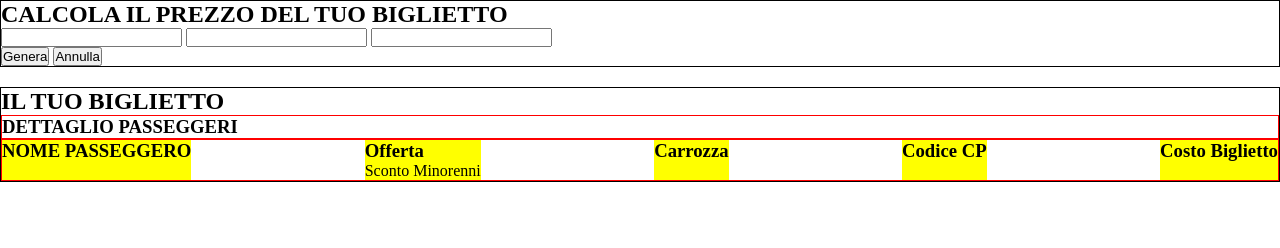
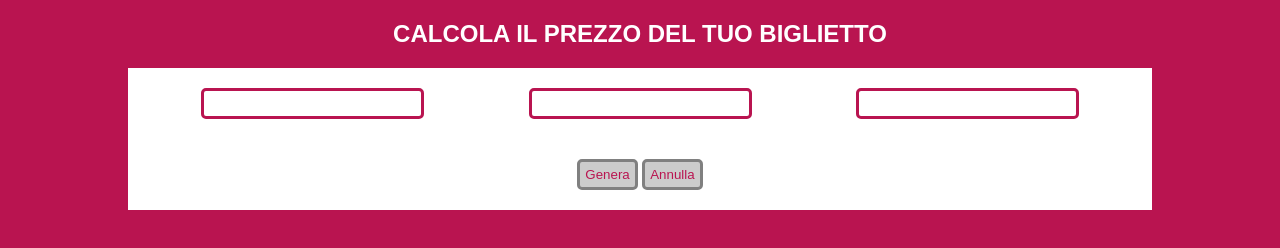
Before and after one commit to Brandon-Ladson/js-biglietto-treno-form, a plain HTML site: page index.html in a window 1280 px wide. Drawn offline with Linux system fonts and the light colour scheme.

Commit message:
rifinitura regole js

```diff
--- a/css/style.css
+++ b/css/style.css
@@ -1,25 +1,92 @@
+/* regole generali */
 *{
   margin: 0;
   padding: 0;
   box-sizing: border-box;
 }
 
+body{
+  font-family: sans-serif;
+  background-color: #b91450;
+}
+
 section{
-  /* debug */
-  border: 1px solid black;
+  padding: 0 10%;
+  text-align: center;
   margin-bottom: 20px;
+}
+
+h1{
+  color: #fff;
+}
+
+/* regole sezione del form */
+#form-section h1{
+  margin: 20px 0;
+}
+
+#form-section .row{
+  background-color: #fff;
+  padding: 20px 0;
+}
+
+#form-section .row input{
+  padding: 5px 20px;
+  text-align: center;
+  margin: 0 50px;
+  border: solid #b91450;
+  border-radius: 5px;
+}
+
+#form-section .row button{
+  padding: 5px;
+  text-align: center;
+  color: #b91450;
+  background-color: #cccccc;
+  border: solid #808080;
+  border-radius: 5px;
+}
+
+#form-section .row button:hover{
+  border: solid #9c609d;
+  cursor: pointer;
+
+}
+
+#price-section{
+  display: none;
+}
+
+/* regole sezione del costo */
+#price-section h1{
+  margin-bottom: 10px;
 }
 
 #price-section .row{
   display: flex;
   justify-content: space-between;
-  /* debug */
-  border: 1px solid red;
+  background-color: #fff;
 }
 
-.box{
+#price-section .row:nth-of-type(2){
+  padding: 0 20px 20px 20px;
+}
+
+#price-section .row > h3{
+  margin: 20px;
+}
+
+#price-section .row .box{
   display: flex;
   flex-direction: column;
+  justify-content: space-between;
+  text-align: left;
+  min-height: 200px;
+  padding: 20px 20px;
   /* debug */
-  background-color: yellow;
 }
+
+#price-section .row .box:first-child{
+  background-color: #808080;
+  justify-content: flex-start;
+}
--- a/index.html
+++ b/index.html
@@ -18,13 +18,13 @@
         <!-- riga -->
         <div class="row">
 
-          <form class="" action="index.html" method="post">
+          <form id="form" class="" action="index.html" method="post">
 
             <input id="nomeinserito" type="text" name="" value="">
 
-            <input id="distanzainserita" type="number" name="" value="">
+            <input id="distanzainserita" type="text" name="" value="">
 
-            <input id="etainserita" type="number" name="" value="">
+            <input id="etainserita" type="text" name="" value="">
 
           </form>
 
@@ -61,7 +61,10 @@
         <!-- box -->
         <div class="box">
 
-          <h3>NOME PASSEGGERO</h3>
+          <h3>
+            NOME <br>
+            PASSEGGERO
+          </h3>
 
           <h3 id="nomeutente"></h3>
 
--- a/js/script.js
+++ b/js/script.js
@@ -1,34 +1,22 @@
 // chiedere all'utente come si chiama
 var nome = document.getElementById('nomeinserito');
-
-console.log(nome);
 
 // chiedere all'utente quanti km deve percorrere
 var km = document.getElementById('distanzainserita').value;
 
-console.log(km);
-
 // chiedere all'utente in che range di età si trova
 var eta = document.getElementById('etainserita').value;
-
-console.log(eta);
 
 // calcolo costo biglietto seza sconti
 var costoBiglietto = km * 0.21;
 
-console.log("costo " + costoBiglietto);
-
 // generare numero di carrozzautente
 var numeroCarrozza = Math.floor(Math.random() * 10) + 1;
-
-console.log("carrozza " + numeroCarrozza);
 
 // generare numero CP
 var numeroCP = Math.floor(Math.random() * 100000) + 1;
 
-console.log("cp " + numeroCP);
-
-// variabule bottone generare
+// variabile bottone genera
 var genera = document.getElementById('generabutton');
 
 genera.addEventListener('click',
@@ -39,15 +27,24 @@ genera.addEventListener('click',
    codiceutente.innerHTML = numeroCP;
    costobiglietto.innerHTML = costoBiglietto.toFixed(2) + "&#8364;";
    scontoutente.innerHTML = offerta;
+   sezioneInvisivile.style.display = 'block';
 } );
 
-// creazione variabile ti di offerta
-// var offertaStandard = "Nessuno Sconto";
-// var offertaMinorenni = "Sconto Minorenni";
-// var offertaOver = "Sconto Over 65";
+// variabile bottone annulla
+var annulla = document.getElementById('annullabutton');
+
+annulla.addEventListener('click',
+ function() {
+   sezioneInvisivile.style.display = 'none';
+   document.getElementById('form').reset();
+} );
+
+
+// creazione variabile offerta
 var offerta = document.getElementById('scontoutente').innerHTML = "Nessuno Sconto";
 
-console.log(offerta);
+// variabile sezione invisibile
+sezioneInvisivile = document.getElementById('price-section');
 
 // calcolo sconto biglietto
 if (eta < 18) {
@@ -62,7 +59,3 @@ if (eta < 18) {
 
 
 }
-
-// stampare tipo di afferta
-
-// stampare nome utente
```
